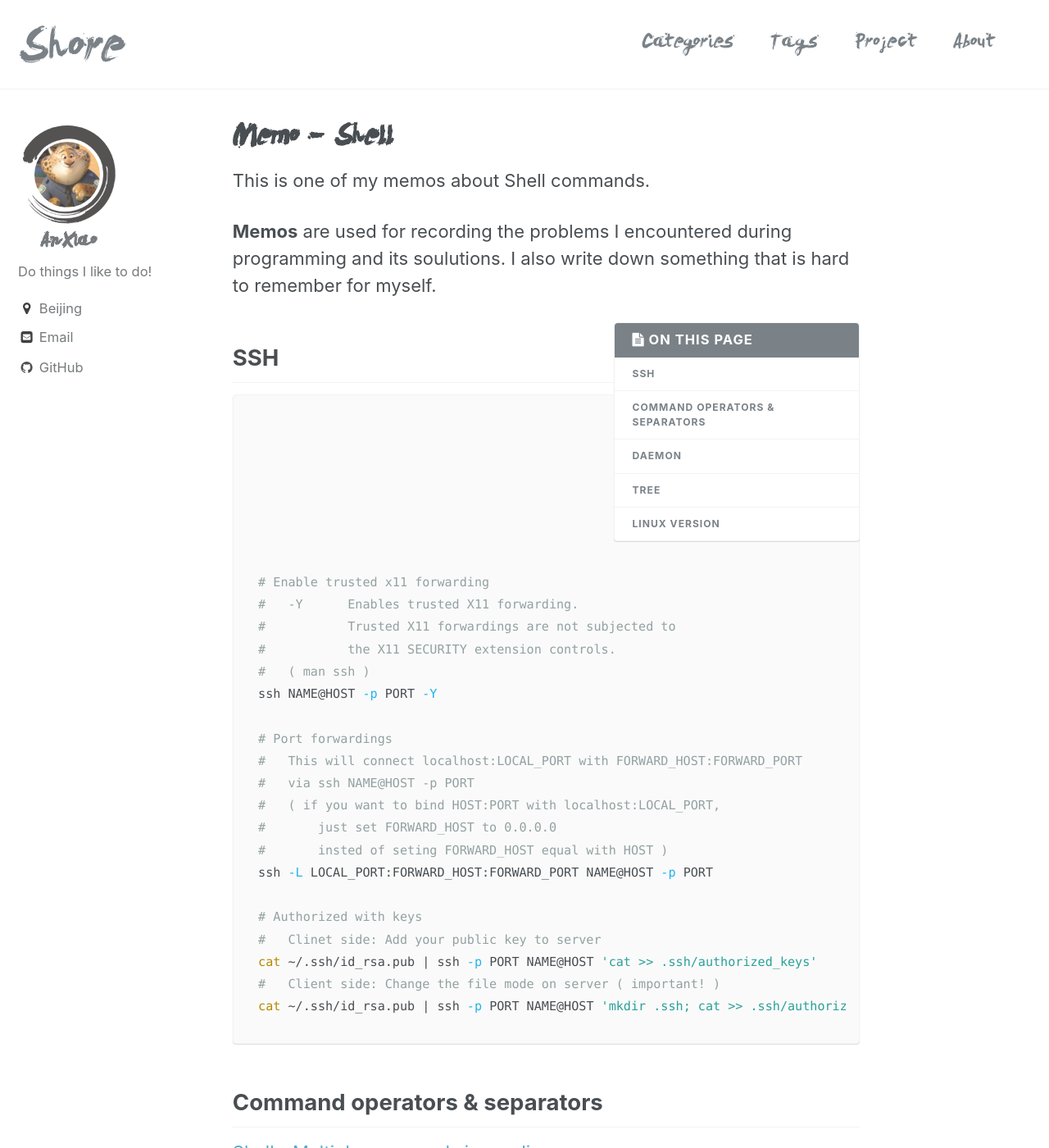
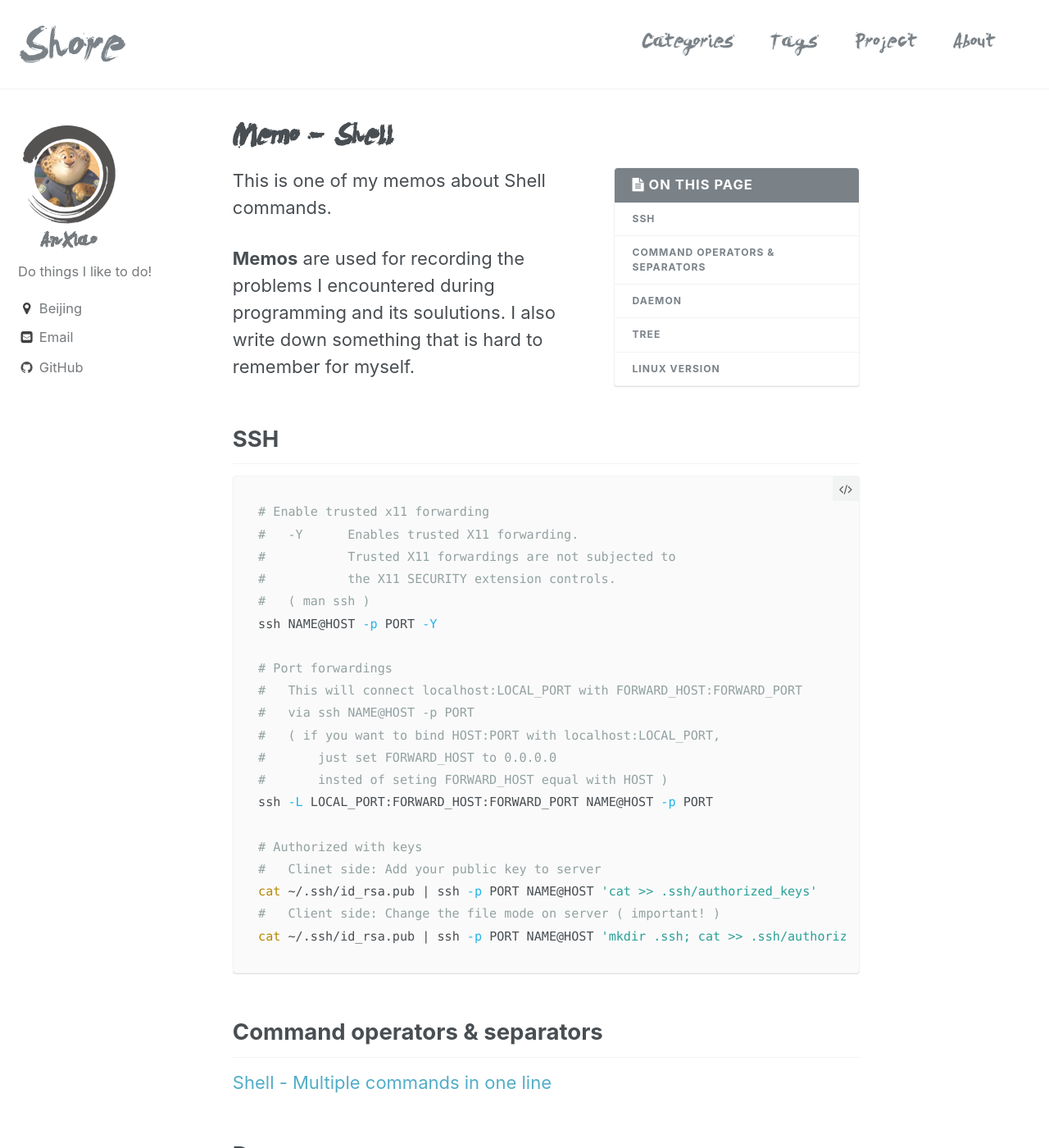
Before and after one commit to silverHugh/silverhugh.github.io, a Jekyll site: the page built from _posts/boat/2018-03-27-memo-shell.md, in a window 1280 px wide and 1400 px high. Shown: the whole window at 82% size. Built offline with Jekyll 4.4.1, drawn with Linux system fonts in a browser that asks for light colours.

Commit message:
update blog

````diff
--- a/_posts/boat/2018-03-27-memo-shell.md
+++ b/_posts/boat/2018-03-27-memo-shell.md
@@ -6,13 +6,13 @@ tags: Shell
 redirect_from: /memo/shell/
 ---
 
+{% include toc %}
+
 This is one of my memos about Shell commands.
 
 **Memos** are used for recording the problems I encountered during programming and its soulutions. I also write down something that is hard to remember for myself.
 
 <!--shoreline-->
-
-{% include toc %}
 
 ## SSH
 
@@ -46,7 +46,7 @@ cat ~/.ssh/id_rsa.pub | ssh -p PORT NAME@HOST 'mkdir .ssh; cat >> .ssh/authorize
 ## Daemon
 
 ``` shell
-nohup PROGRAM > /dev/null &
+nohup PROGRAM >> /dev/null &
 ```
 
 ## Tree
````
